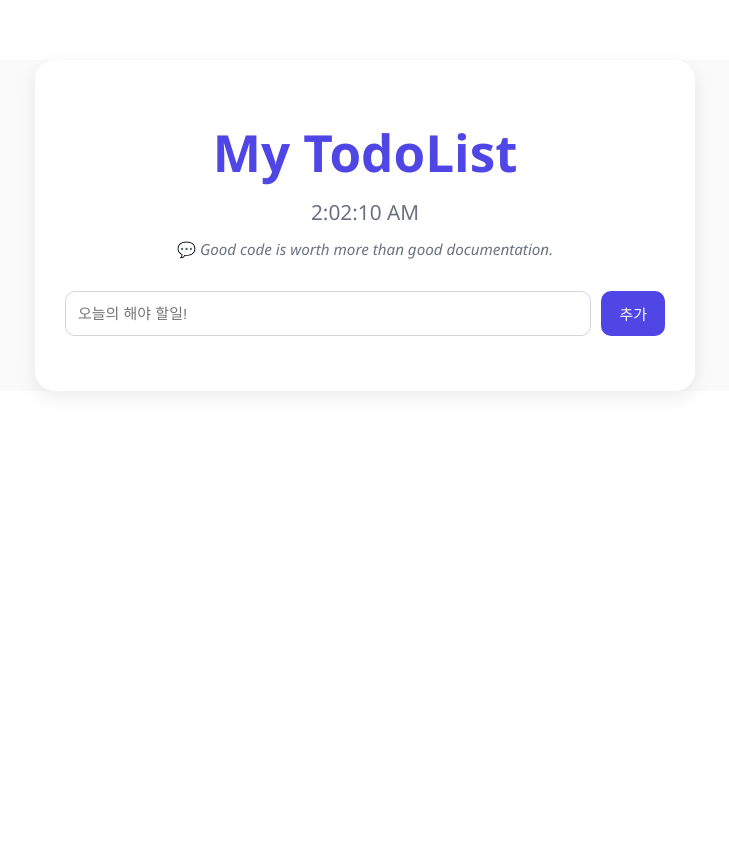
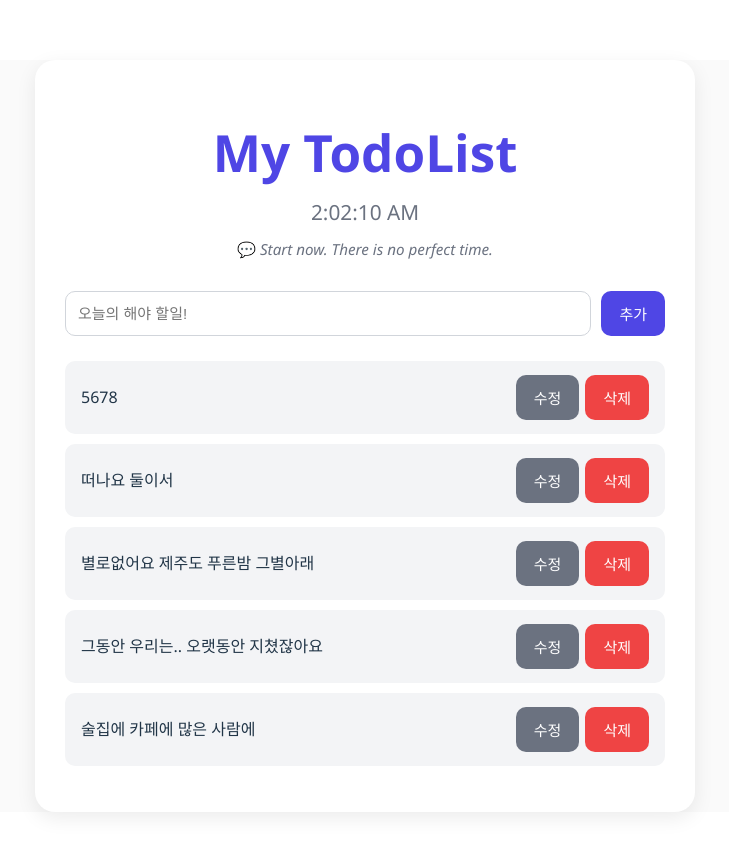
Before and after one commit to KYUNG-BOK/todolist, a React (Vite) app in the folder todomate/: page / in a window 1280 px wide. Shown: the top 852 px of the page, without its empty margins (275-1004 px from the left). Before the commit the page ends 800 px from the top, so only its background shows below. Built offline with nearby package versions, Linux system fonts and the light colour scheme; data requests are answered from the project's data file.

Commit message:
json서버 연동,로컬저장확인

```diff
--- a/todomate/db.json
+++ b/todomate/db.json
@@ -1,5 +1,29 @@
 {
   "todos": [
-
+    {
+      "id": "6c75",
+      "text": "5678",
+      "done": false
+    },
+    {
+      "id": "3270",
+      "text": "떠나요 둘이서",
+      "done": false
+    },
+    {
+      "id": "1a48",
+      "text": "별로없어요 제주도 푸른밤 그별아래",
+      "done": false
+    },
+    {
+      "id": "3089",
+      "text": "그동안 우리는.. 오랫동안 지쳤잖아요",
+      "done": false
+    },
+    {
+      "id": "ceac",
+      "text": "술집에 카페에 많은 사람에",
+      "done": false
+    }
   ]
 }
--- a/todomate/package.json
+++ b/todomate/package.json
@@ -10,6 +10,7 @@
     "preview": "vite preview"
   },
   "dependencies": {
+    "axios": "^1.10.0",
     "react": "^19.1.0",
     "react-dom": "^19.1.0"
   },
--- a/todomate/src/App.jsx
+++ b/todomate/src/App.jsx
@@ -9,11 +9,10 @@ const quotes = [
   "Good code is worth more than good documentation.",
   "Solving difficult problems is an opportunity to test a developer's creativity and perseverance.",
   "Failure is the starting point of learning.",
-  ""
 ];
 
 const App = () => {
-  const [todos, setTodos] = useState([]);
+  const {todos, loading, addTodo, deleteTodo, toggleTodo, updateTodo } = useTodos();
   const [input, setInput] = useState('');
   const [time, setTime] = useState(new Date());
   const inputRef = useRef();
@@ -35,21 +34,19 @@ const App = () => {
   // 추가
   const handleAddTodo = () => {
     if (input.trim() === '') return;
-    setTodos([...todos, { id: Date.now(), text: input, done: false }]);
+    addTodo(input);
     setInput('');
     inputRef.current.focus();
   };
 
   // 삭제
   const handleDelete = (id) => {
-    setTodos(todos.filter(todo => todo.id !== id));
+    deleteTodo(id);
   };
 
   // 완료 토글
   const handleToggle = (id) => {
-    setTodos(todos.map(todo =>
-      todo.id === id ? { ...todo, done: !todo.done } : todo
-    ));
+    toggleTodo(id);
   };
 
   // 수정 시작
@@ -61,21 +58,20 @@ const App = () => {
   // 수정 저장
   const handleUpdate = (id) => {
     if (editText.trim() === '') return;
-    setTodos(todos.map(todo =>
-      todo.id === id ? { ...todo, text: editText } : todo
-    ));
+    updateTodo(id, editText);
     setEditingId(null);
     setEditText('');
   };
+
+  if (loading) return <div>진행중입니다 . . .</div>;
+
 
   return (
     <div className="app">
       <h1>My TodoList</h1>
 
       <div className="clock">{time.toLocaleTimeString()}</div>
-
       <blockquote className="quote">💬 {quote}</blockquote>
-
       <div className="input-group">
         <input
           ref={inputRef}
```
Also changed, not shown: 1 other file (tests, documents, lock files or other folders).
